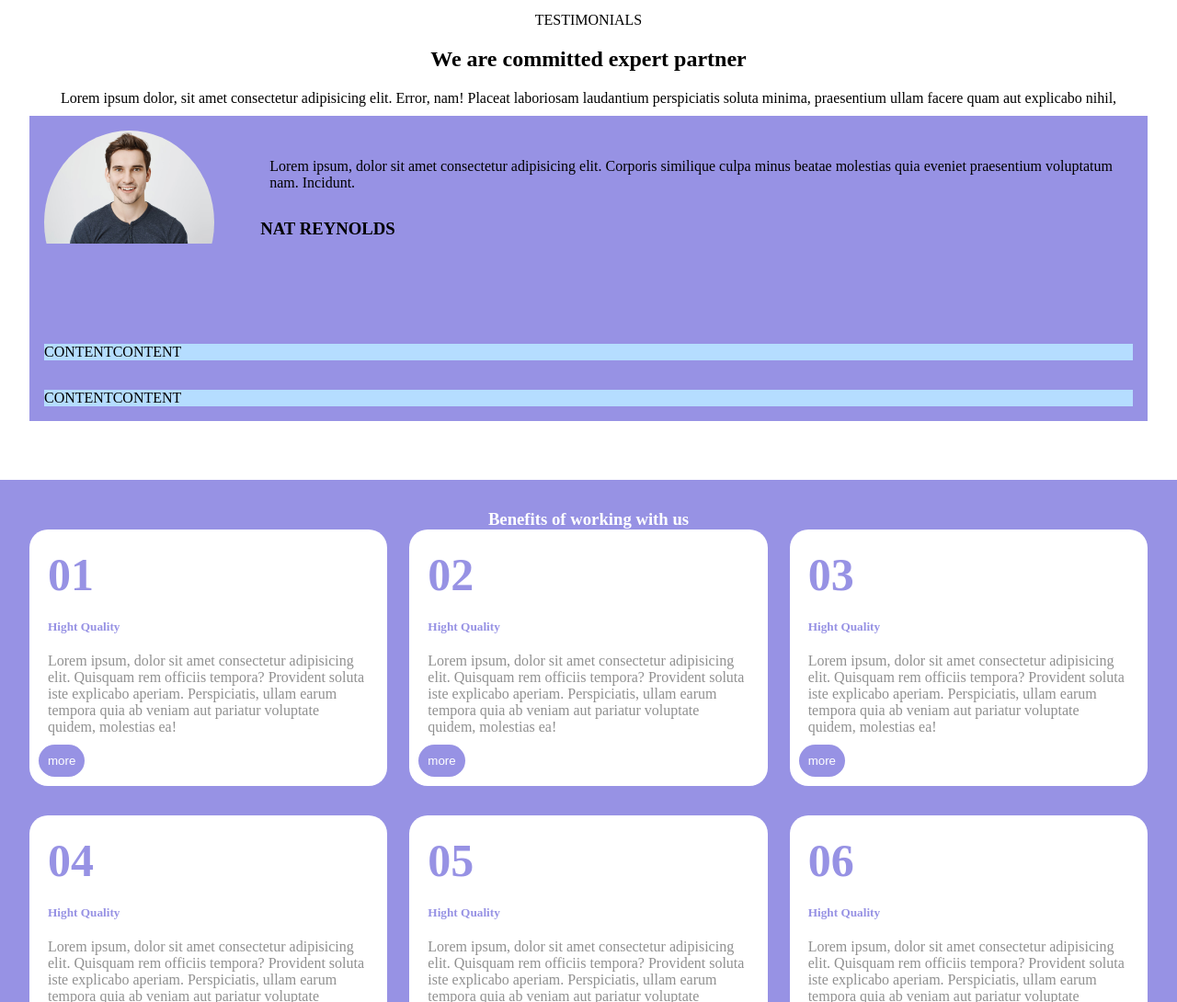
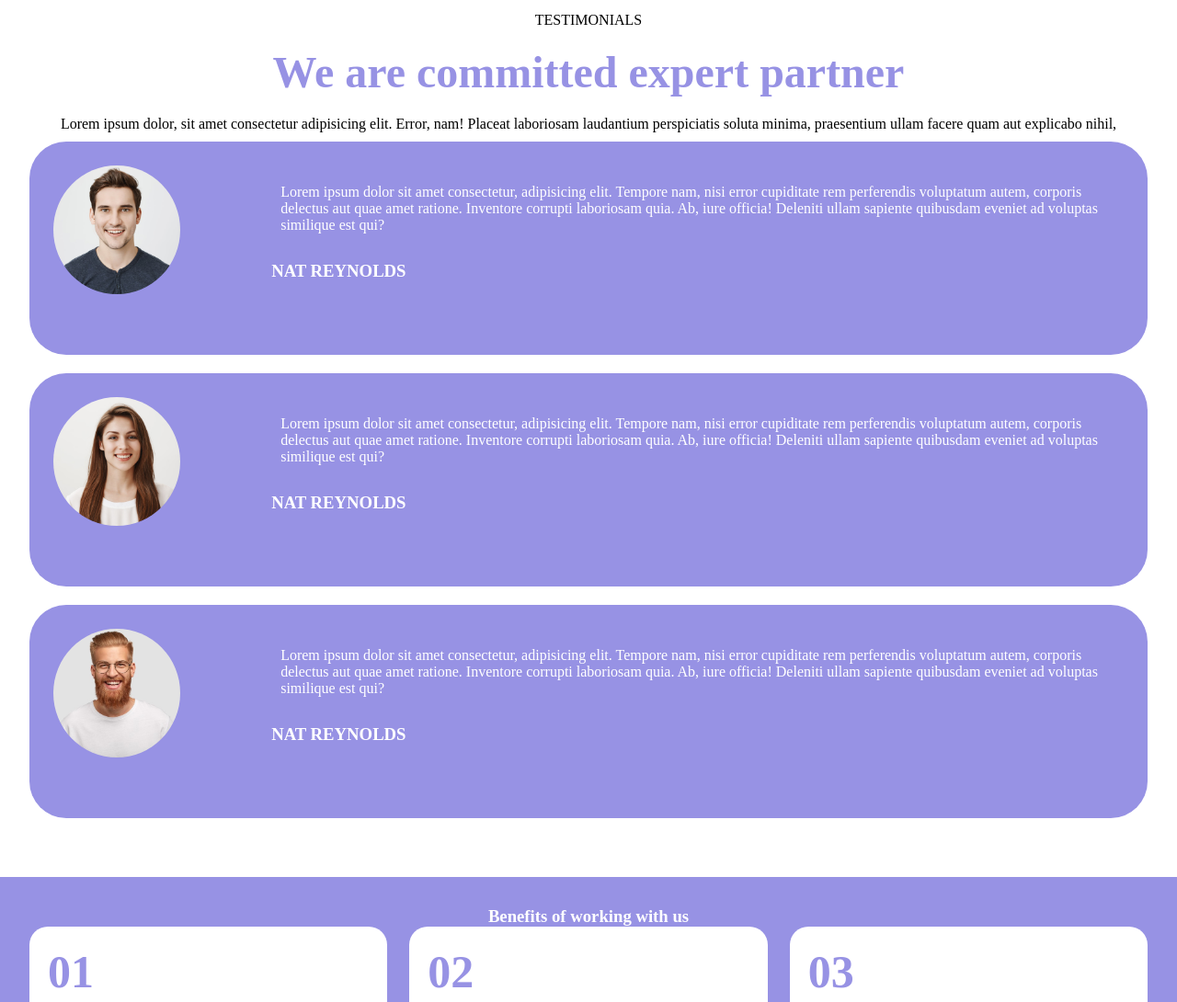
Before and after one commit to Gabr19/htmlcss-responsive-layout, a plain HTML site: page index.html in a window 1280 px wide. Shown: the part 1154-2244 px from the top of the page at 92% size. Drawn offline with Linux system fonts and the light colour scheme.

Commit message:
aggiustato testimonials

```diff
--- a/css/style.css
+++ b/css/style.css
@@ -212,6 +212,8 @@ header{
     background-color: var(--second-color);
     padding: 1rem;
     display: flex;
+    border-radius: 40px;
+    margin-bottom: 20px;
 }
 
 .intestazione-testimonials{
@@ -225,26 +227,31 @@ header{
     padding: 10px;
 }
 
+.intestazione-testimonials h2{
+    font-size: 3rem;
+    color: var(--second-color);
+}
+
 .left-card{
     height: 200px;
-    width: 200px;
-    overflow: hidden;
-    background-size: contain;
-    border-radius: 50%;
-    background-image: url(../img/img/testimonial1.jpg);
-    background-repeat: no-repeat;
-    padding: 10px 10px;
+    width: 400px;
+
 
 }
 
 
-#img-card-uno{
-width: 100%;
-height: 100%;
+.img-card{
+width: 80%;
+height: 80%;
+border-radius: 50%;
+padding: 10px 10px;
+object-fit: cover;
+display: flex;
 }
 
 .text-card{
     margin-left: 50px;
+    color: white;
 }
 
 
--- a/index.html
+++ b/index.html
@@ -125,29 +125,31 @@
 
                         <div class="card card-uno">
                             <div class="left-card">
-                                <!-- <img id="img-card-uno" src="img/img/testimonial1.jpg" alt=""> -->
+                                <img class="img-card" src="img/img/testimonial1.jpg" alt="">
                             </div>
                             <div class="text-card">
-                                <p>Lorem ipsum, dolor sit amet consectetur adipisicing elit. Corporis similique culpa minus beatae molestias quia eveniet praesentium voluptatum nam. Incidunt.</p>
+                                <p>Lorem ipsum dolor sit amet consectetur, adipisicing elit. Tempore nam, nisi error cupiditate rem perferendis voluptatum autem, corporis delectus aut quae amet ratione. Inventore corrupti laboriosam quia. Ab, iure officia! Deleniti ullam sapiente quibusdam eveniet ad voluptas similique est qui?</p>
                                 <h3>NAT REYNOLDS</h3>
                             </div>
                         </div>
 
-                        <div class="card card-due">
-                            <div class="box-debug">
-                                CONTENT
+                        <div class="card card">
+                            <div class="left-card">
+                                <img class="img-card" src="img/img/testimonial2.jpg" alt="">
                             </div>
-                            <div class="box-debug flex-grow">
-                                CONTENT
+                            <div class="text-card">
+                                <p>Lorem ipsum dolor sit amet consectetur, adipisicing elit. Tempore nam, nisi error cupiditate rem perferendis voluptatum autem, corporis delectus aut quae amet ratione. Inventore corrupti laboriosam quia. Ab, iure officia! Deleniti ullam sapiente quibusdam eveniet ad voluptas similique est qui?</p>
+                                <h3>NAT REYNOLDS</h3>
                             </div>
                         </div>
 
-                        <div class="card card-tre">
-                            <div class="box-debug">
-                                CONTENT
+                        <div class="card card">
+                            <div class="left-card">
+                                <img class="img-card" src="img/img/testimonial3.jpg" alt="">
                             </div>
-                            <div class="box-debug flex-grow">
-                                CONTENT
+                            <div class="text-card">
+                                <p>Lorem ipsum dolor sit amet consectetur, adipisicing elit. Tempore nam, nisi error cupiditate rem perferendis voluptatum autem, corporis delectus aut quae amet ratione. Inventore corrupti laboriosam quia. Ab, iure officia! Deleniti ullam sapiente quibusdam eveniet ad voluptas similique est qui?</p>
+                                <h3>NAT REYNOLDS</h3>
                             </div>
                         </div>
                     </div>
```
